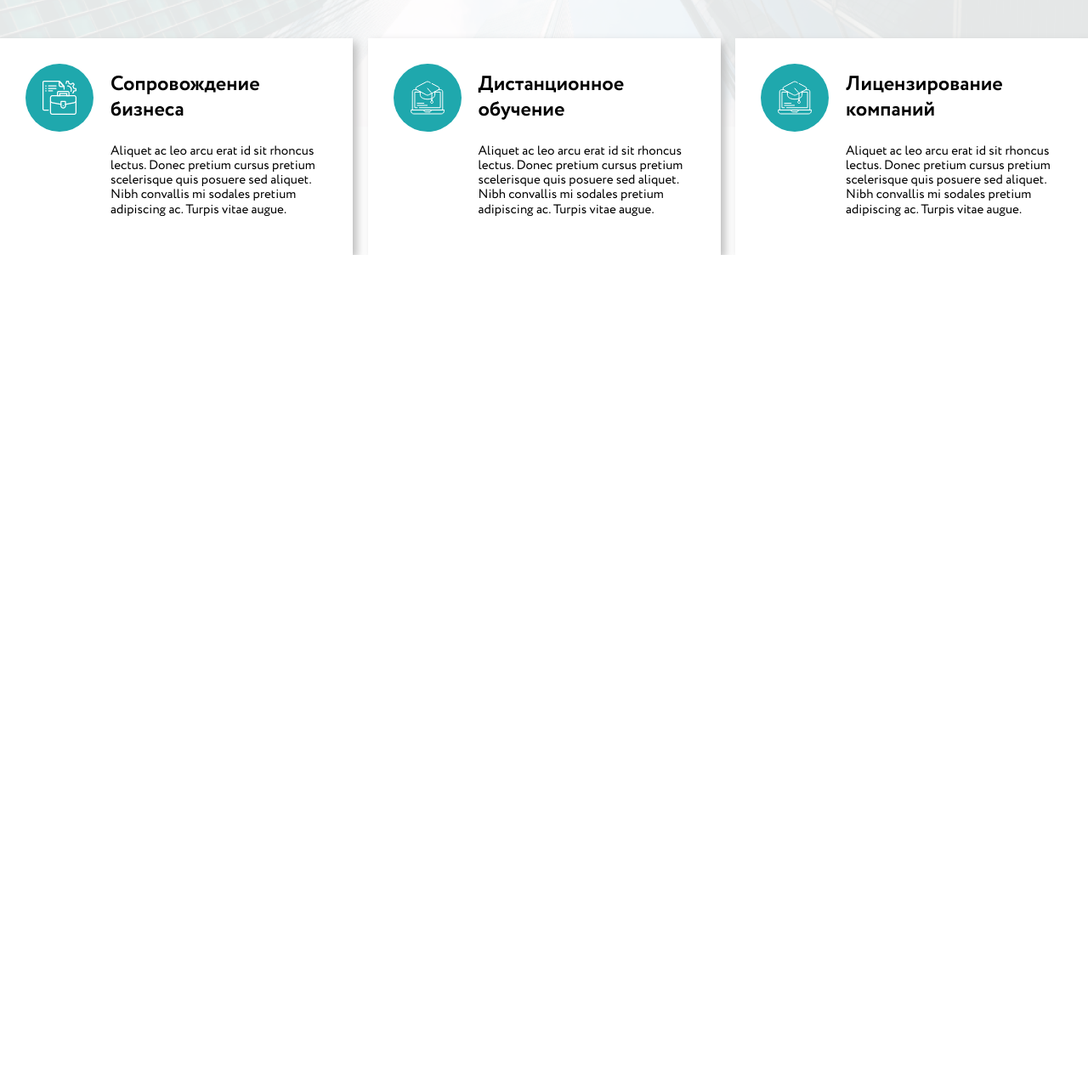
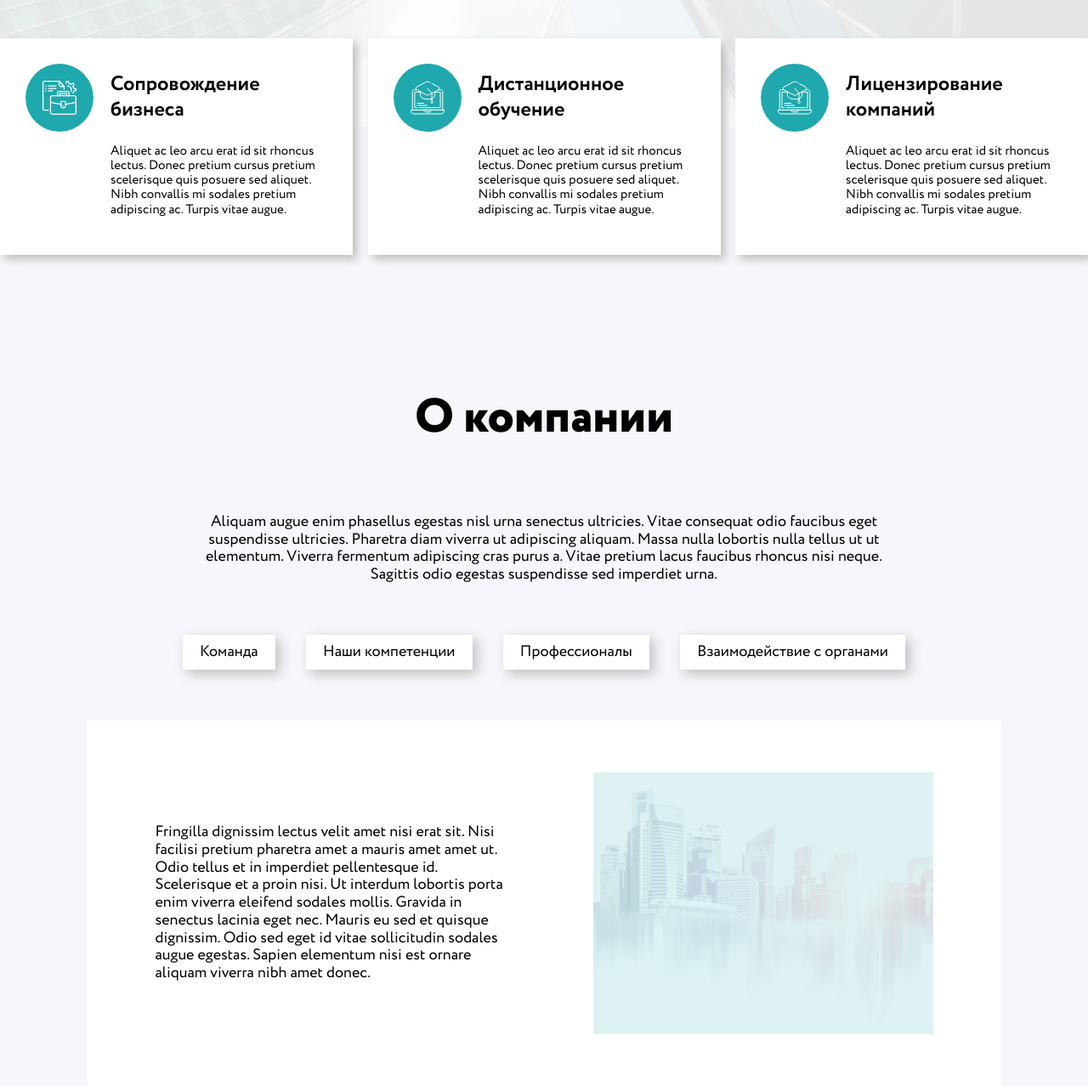
Before and after one commit to Chinya22/expressinvest, a plain HTML site: page index.html in a window 1280 px wide. Shown: the part 551-1829 px from the top of the page at 85% size. Before the commit the page ends 851 px from the top, so only its background shows below. Drawn offline with Linux system fonts and the light colour scheme.

Commit message:
Второй экран

```diff
--- a/css/style.css
+++ b/css/style.css
@@ -31,8 +31,11 @@
 
 html {
     font-family: Circe, serif;
+    font-weight: 400;
 }
-
+body {
+    background-color: #F5F7FC;
+}
 .wrapper {
     width  : 1300px;
     display: flex;
@@ -229,3 +232,62 @@ html {
     height    : 40px;
     transition: 0.5s;
 }
+.secondScreen {
+    display: flex;
+    justify-content: center;
+    align-items    : center;
+    padding-top: 160px;
+
+}
+.secondScreen .wrapper {
+    flex-direction: column;
+    justify-content: center;
+    align-items    : center;
+}
+.secondScreen_title {
+    font-weight: 800;
+    font-size: 56px;
+    margin-bottom: 80px;
+
+}
+.secondScreen_text {
+    width: 855px;
+    text-align: center;
+    font-size: 18px;
+    margin-bottom: 60px;
+}
+.secondScreen_buttonWrapper {
+    display: flex;
+    width: 850px;
+    justify-content: space-between;
+    align-items    : center;
+    margin-bottom: 60px;
+
+}
+.secondScreen_buttonWrapper_item {
+    background-color: #fff;
+    font-size: 18px;
+    box-shadow      : #bdbdbd 5px 5px 15px;
+    cursor: pointer;
+    transition: 0.5s;
+}
+.secondScreen_buttonWrapper_item:hover {
+    background-color: #1FA8AD;
+    color: #fff;
+}
+.secondScreen_about {
+    display: flex;
+    background-color: #fff;
+    width: 1075px;
+    height: 430px;
+    padding: 60px 80px;
+    align-items: center;
+    justify-content: space-between;
+}
+.secondScreen_about_text {
+    width: 420px;
+    font-size: 18px;
+
+}
+.secondScreen_about_img {
+}
--- a/index.html
+++ b/index.html
@@ -79,6 +79,32 @@
                 </div>
             </div>
         </section>
+        <section class="secondScreen">
+            <div class="wrapper">
+                <h2 class="secondScreen_title">О компании</h2>
+                <p class="secondScreen_text">Aliquam augue enim phasellus egestas nisl urna senectus ultricies. Vitae
+                    consequat odio faucibus eget suspendisse ultricies. Pharetra diam viverra ut adipiscing aliquam.
+                    Massa nulla lobortis nulla tellus ut ut elementum. Viverra fermentum adipiscing cras purus a. Vitae
+                    pretium lacus faucibus rhoncus nisi neque. Sagittis odio egestas suspendisse sed imperdiet urna.
+                </p>
+                <div class="secondScreen_buttonWrapper">
+                    <button class="secondScreen_buttonWrapper_item btn">Команда</button>
+                    <button class="secondScreen_buttonWrapper_item btn">Наши компетенции</button>
+                    <button class="secondScreen_buttonWrapper_item btn">Профессионалы</button>
+                    <button class="secondScreen_buttonWrapper_item btn">Взаимодействие с органами</button>
+                </div>
+                <div class="secondScreen_about">
+                    <p class="secondScreen_about_text">Fringilla dignissim lectus velit amet nisi erat sit. Nisi
+                        facilisi pretium pharetra amet a mauris amet amet ut. Odio tellus et in imperdiet pellentesque
+                        id. Scelerisque et a proin nisi. Ut interdum lobortis porta enim viverra eleifend sodales
+                        mollis. Gravida in senectus lacinia eget nec. Mauris eu sed et quisque dignissim. Odio sed eget
+                        id vitae sollicitudin sodales augue egestas. Sapien elementum nisi est ornare aliquam viverra
+                        nibh amet donec.
+                    </p>
+                    <img class="secondScreen_about_img" src="img/city.png" alt="city">
+                </div>
+            </div>
+        </section>
     </main>
 </body>
 
```
